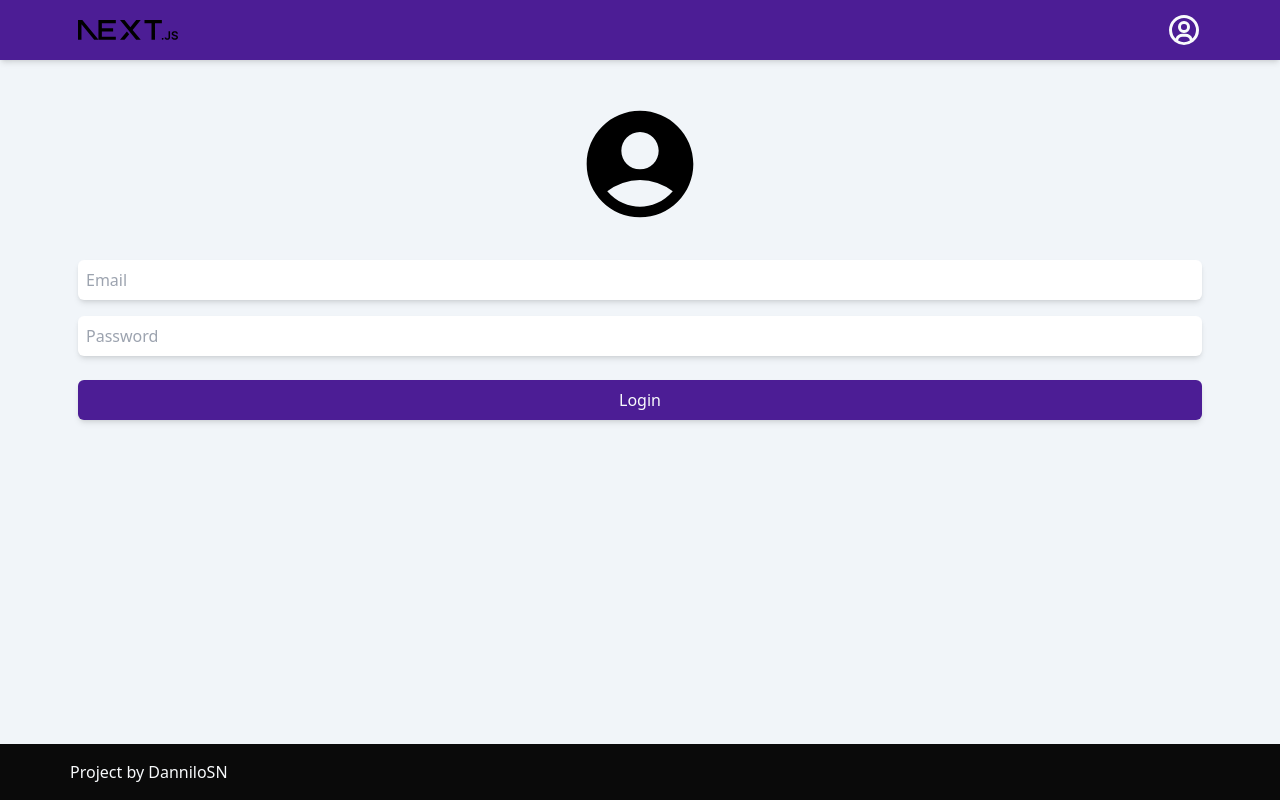
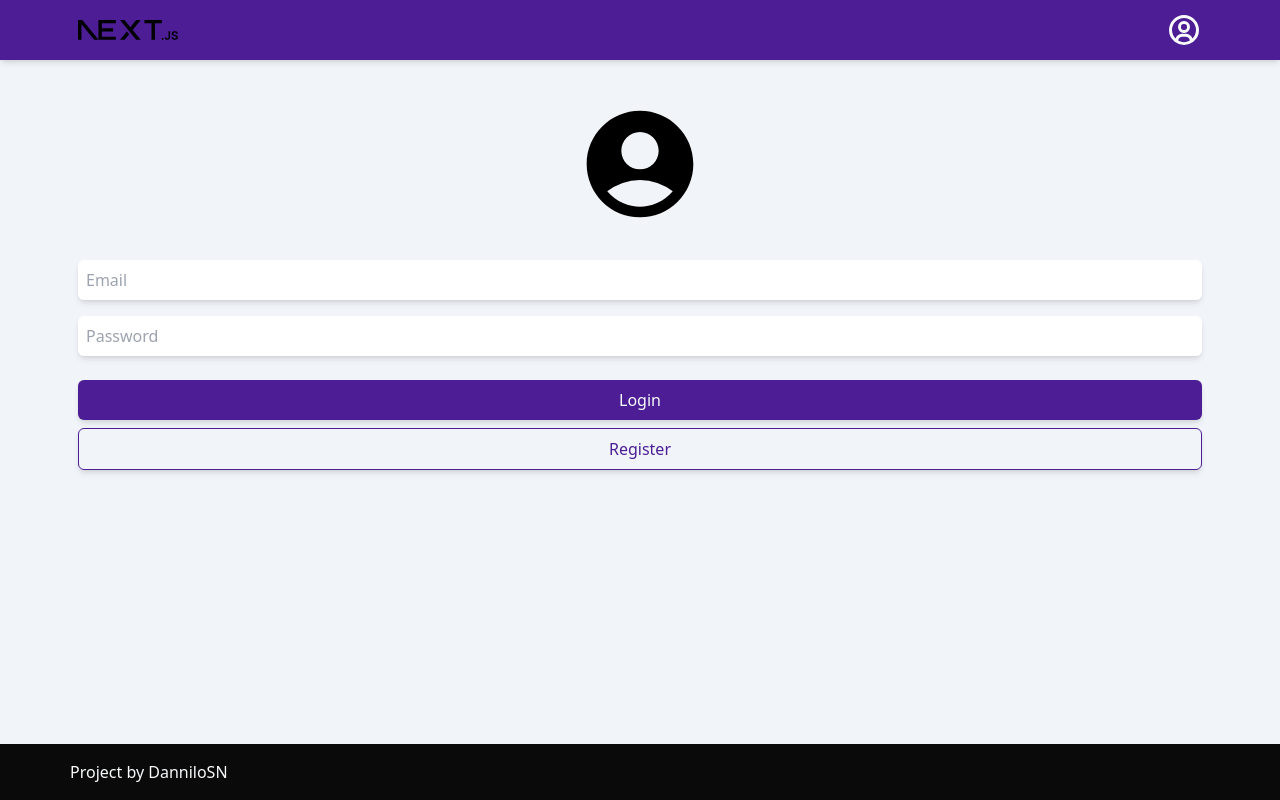
Before and after one commit to DanniloSN/tcg-store-front, a Next.js app: page /login in a window 1280 px wide. Built offline with nearby package versions, Linux system fonts and the light colour scheme.

Commit message:
Create property on button to change colorschema

```diff
--- a/src/app/login/page.tsx
+++ b/src/app/login/page.tsx
@@ -1,8 +1,11 @@
+'use client'
 import Button from '@/components/atoms/button'
 import Input from '@/components/atoms/input'
+import { useRouter } from 'next/navigation'
 import { MdAccountCircle } from 'react-icons/md'
 
 export default function Login() {
+  const router = useRouter()
   return (
     <>
       <div className='w-min mt-8 mx-auto text-9xl'>
@@ -11,6 +14,13 @@ export default function Login() {
       <Input className='mt-8' placeholder='Email' type='email' />
       <Input className='mt-4' placeholder='Password' type='password' />
       <Button className='mt-6'>Login</Button>
+      <Button
+        className='mt-2'
+        color='SECONDARY'
+        onClick={() => router.push('/register')}
+      >
+        Register
+      </Button>
     </>
   )
 }
--- a/src/components/atoms/button.tsx
+++ b/src/components/atoms/button.tsx
@@ -1,14 +1,21 @@
 import React from 'react'
+
+type ButtonColorType = 'PRIMARY' | 'SECONDARY'
 
 interface ButtonProps extends React.ButtonHTMLAttributes<HTMLButtonElement> {
   children: React.ReactNode
+  color?: ButtonColorType
 }
 
 export default function Button(props: ButtonProps) {
+  const classNameColors =
+    props.color === 'SECONDARY'
+      ? 'text-[--primary-color] border border-[--primary-color]'
+      : 'bg-[--primary-color] text-[--white]'
   return (
     <button
       {...props}
-      className={`w-full p-2 bg-[--primary-color] text-[--white] rounded-md shadow-md ${
+      className={`w-full p-2 rounded-md shadow-md ${classNameColors} ${
         props.className ?? ''
       }`}
     >
```
